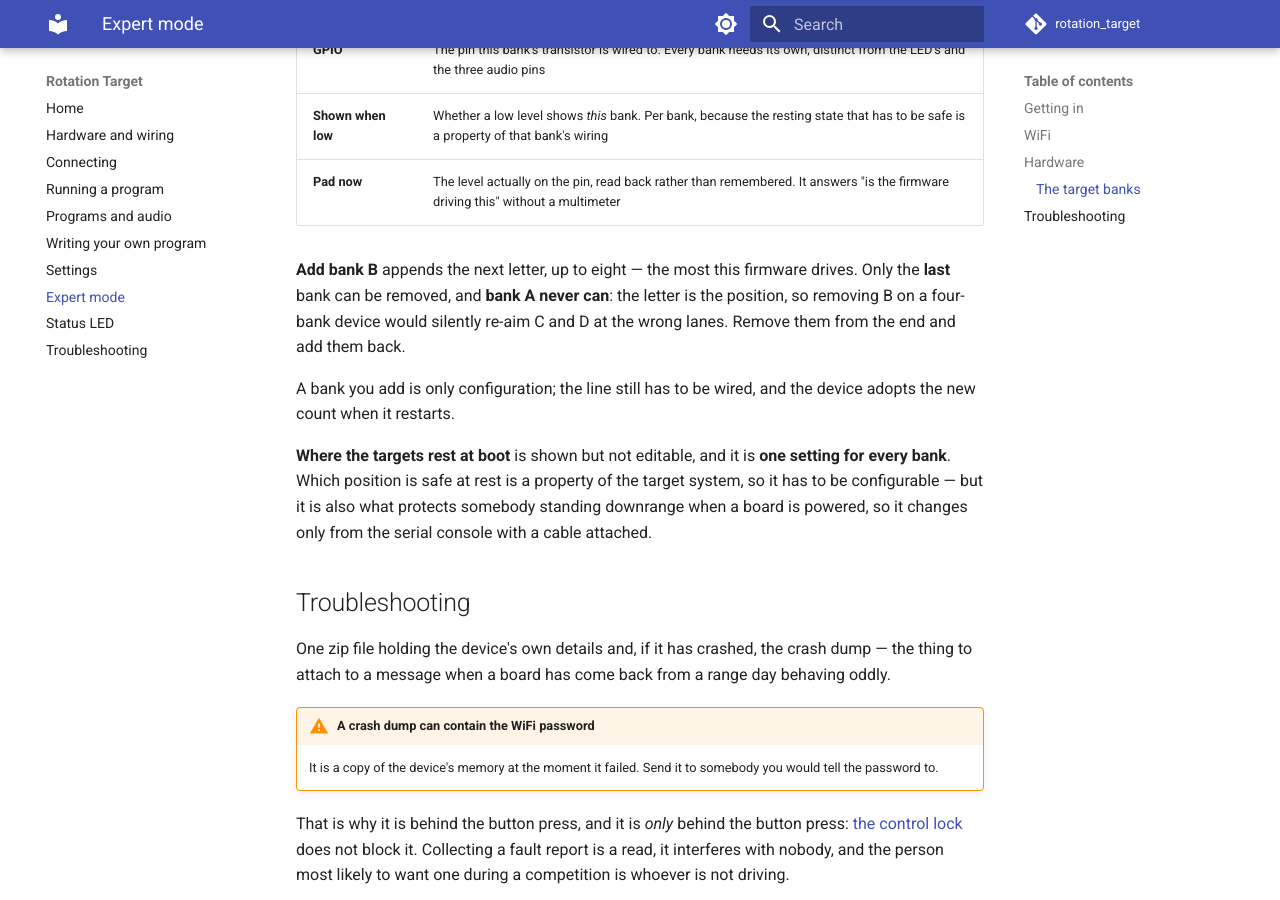
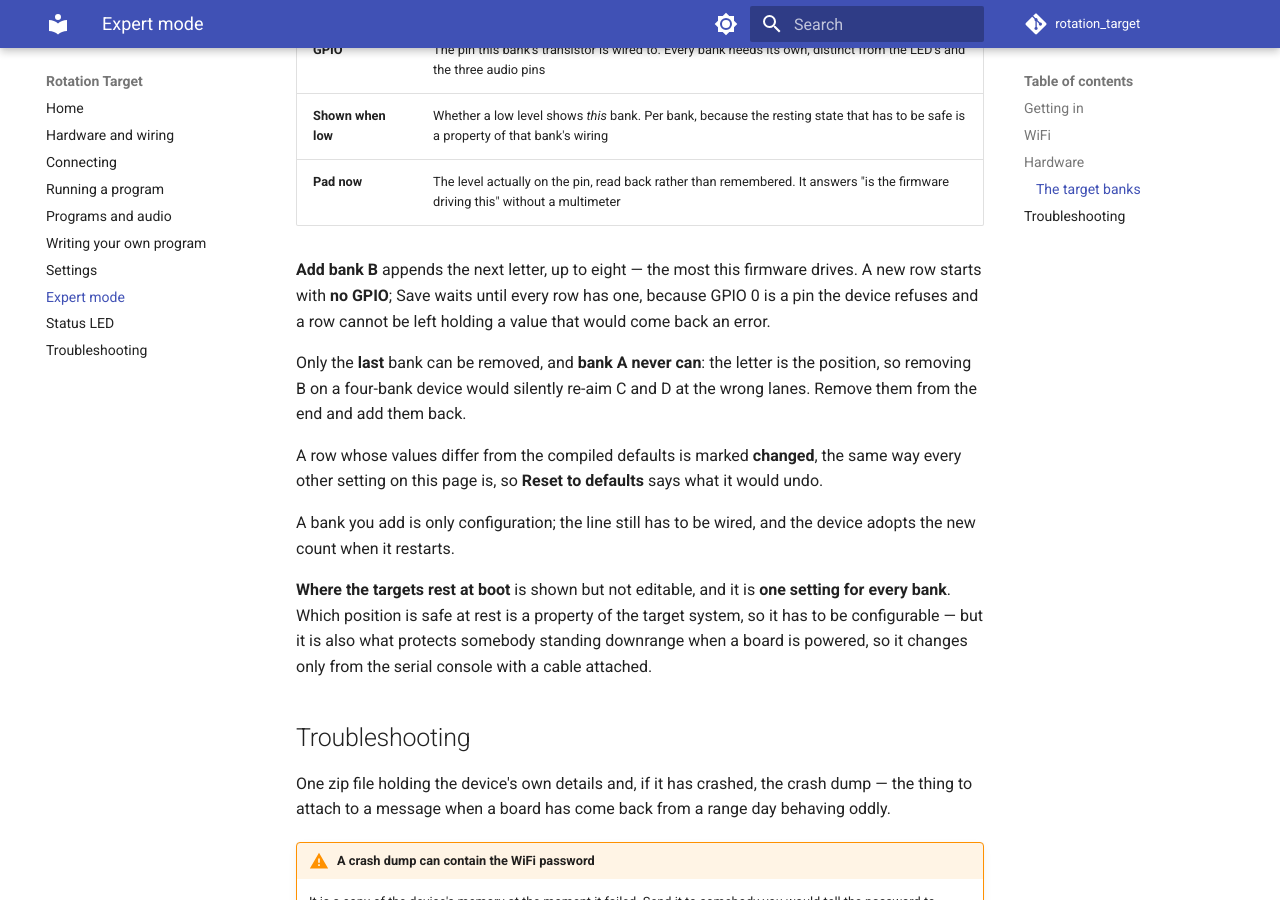
Before and after one commit to Malmo-Skyttegille-Pistolsektionen/rotation_target, an MkDocs documentation site: the page built from docs/site/expert-mode.md, in a window 1280 px wide and 900 px high, scrolled down 2053 px. Built offline with MkDocs 1.6.1 and Material for MkDocs 9.7.7, drawn with Linux system fonts in a browser that asks for light colours; comment, search, counter and statistics services are not loaded.

Commit message:
docs: targetBanks always, no fault code, and the body rules in full
- `firmware/docs/api-v2.md`: `targetBanks` is sent on every frame, so absent
  means firmware from before banks and nothing else; `{}` is the bodyless call
  written out; a non-array `banks` and a repeated letter both get a sentence.
  The `target_bank_fault` paragraph is replaced with why there is no code -
  nothing samples the pads, and an enum member no firmware emits outlives the
  release it was added in.
- `docs/site/expert-mode.md`: a new row starts with no GPIO and Save waits for
  one, and a row that differs from the defaults is marked `changed`.
- `docs/site/running-a-program.md`: the badge reads `-` until the device has
  said where the targets are.

Signed-off-by: Jimisola Laursen <jimisola@jimisola.com>

```diff
--- a/docs/site/expert-mode.md
+++ b/docs/site/expert-mode.md
@@ -92,9 +92,17 @@
 | **Pad now** | The level actually on the pin, read back rather than remembered. It answers "is the firmware driving this" without a multimeter |
 
 **Add bank B** appends the next letter, up to eight — the most this firmware
-drives. Only the **last** bank can be removed, and **bank A never can**: the
-letter is the position, so removing B on a four-bank device would silently
-re-aim C and D at the wrong lanes. Remove them from the end and add them back.
+drives. A new row starts with **no GPIO**; Save waits until every row has one,
+because GPIO 0 is a pin the device refuses and a row cannot be left holding a
+value that would come back an error.
+
+Only the **last** bank can be removed, and **bank A never can**: the letter is
+the position, so removing B on a four-bank device would silently re-aim C and D
+at the wrong lanes. Remove them from the end and add them back.
+
+A row whose values differ from the compiled defaults is marked **changed**, the
+same way every other setting on this page is, so **Reset to defaults** says
+what it would undo.
 
 A bank you add is only configuration; the line still has to be wired, and the
 device adopts the new count when it restarts.
```
Also changed, not shown: docs/site/running-a-program.md (+3 -0 lines), firmware/docs/api-v2.md (+18 -14 lines).
